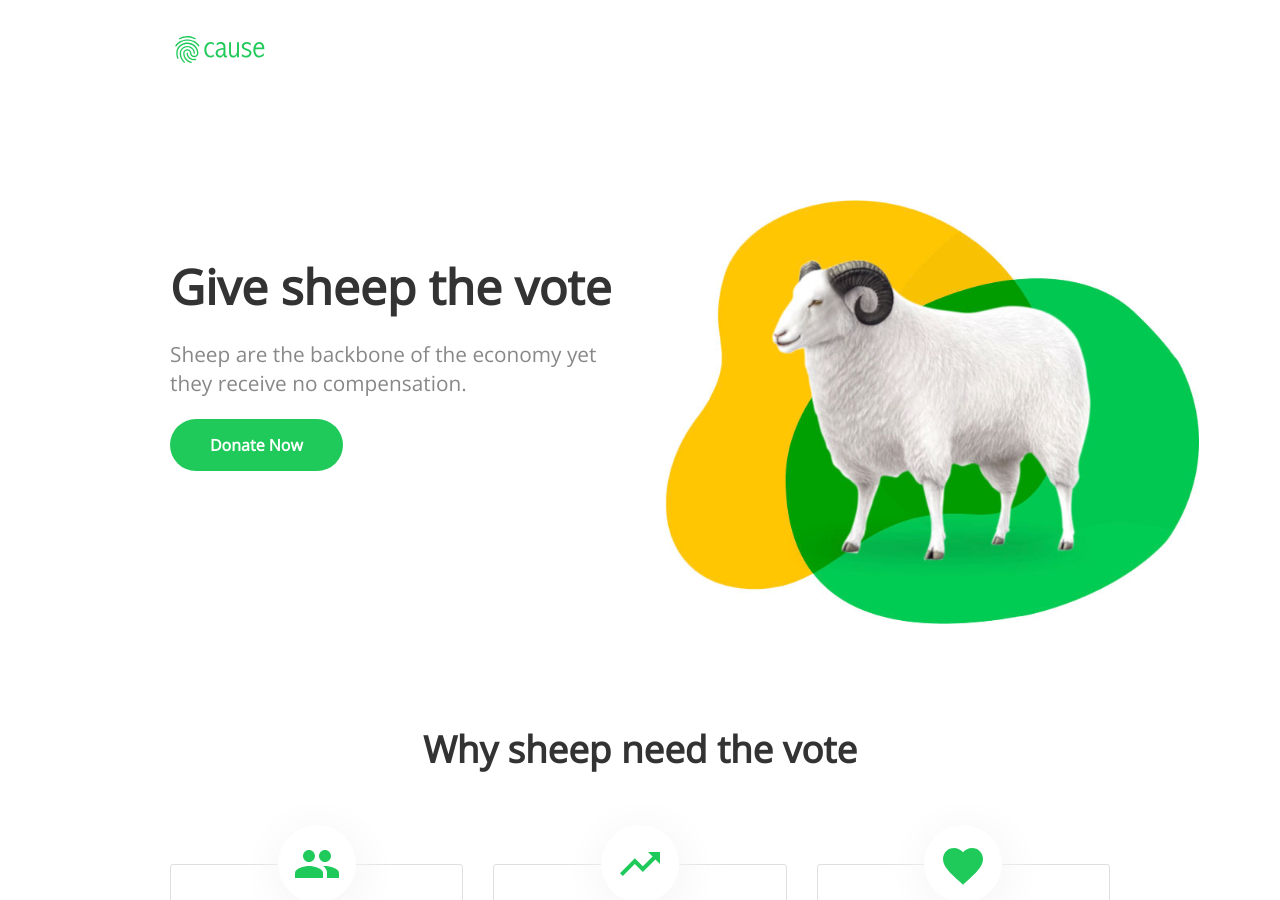
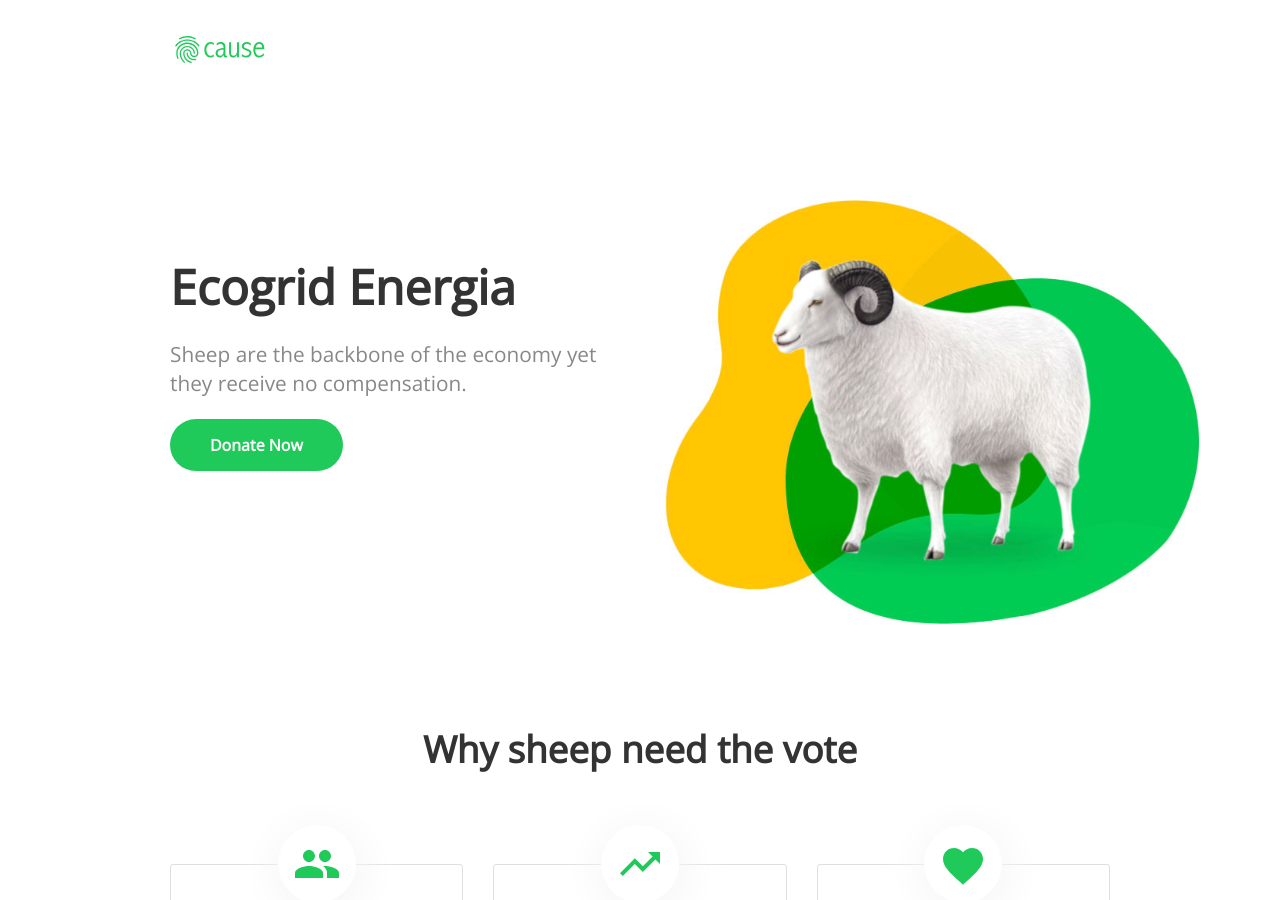
Before and after one commit to Ecogrid/Ecogrid-Landing, a Jekyll site: the page built from index.html, in a window 1280 px wide and 900 px high. Built offline with Jekyll 4.4.1, drawn with Linux system fonts in a browser that asks for light colours; nearby versions of some CDN libraries; a script that is not in the unit is left out.

Commit message:
Update index.html

```diff
--- a/index.html
+++ b/index.html
@@ -6,7 +6,7 @@
 	<div class="container">
 		<div class="column">
 			<div>
-				<h1 class="editable">Give sheep the vote</h1>
+				<h1 class="editable">Ecogrid Energia</h1>
 				<p class="editable">Sheep are the backbone of the economy yet they receive no compensation.</p>
 				<div class="button">
 					<a href="#donate">Donate Now</a>
```
